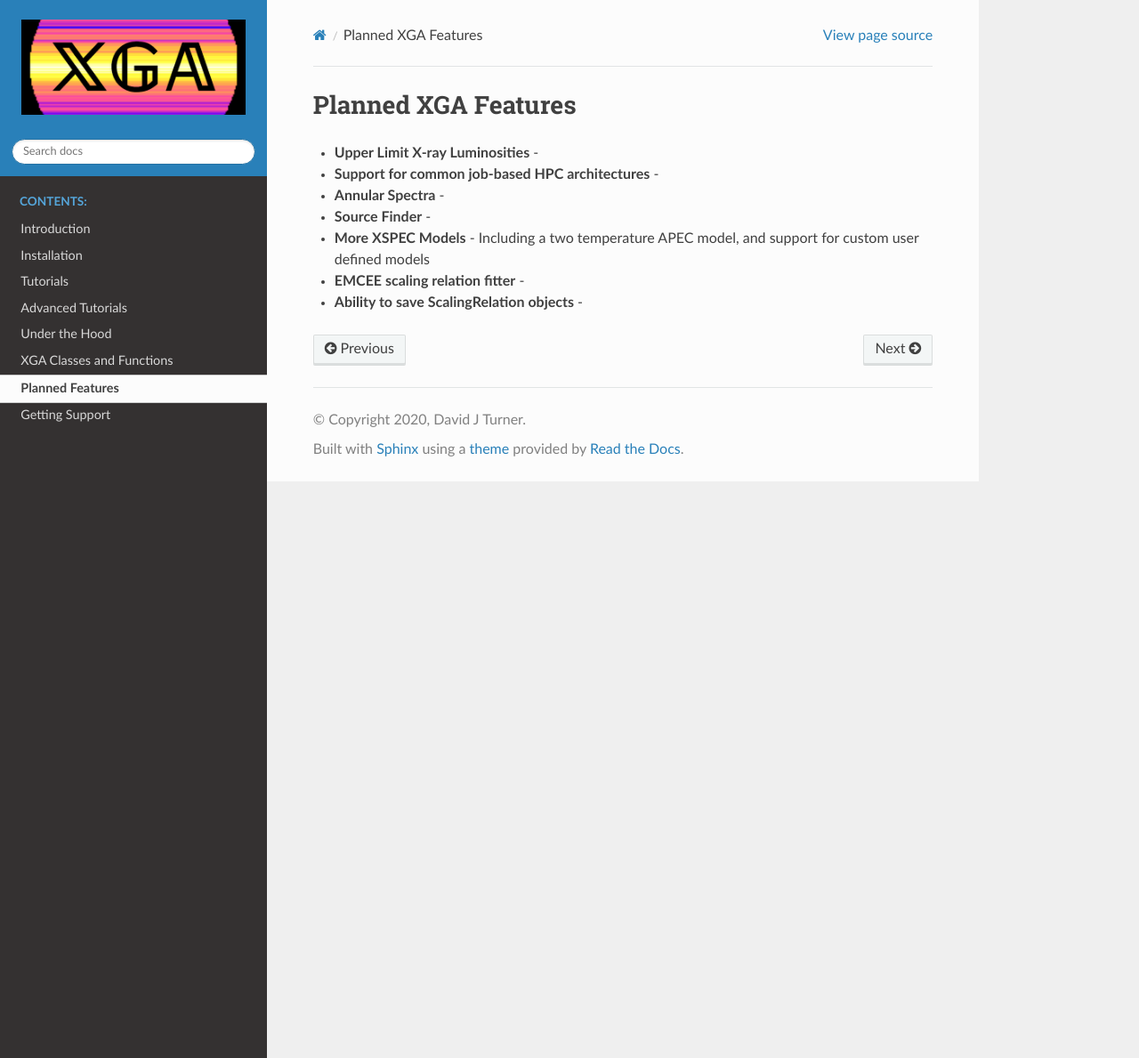
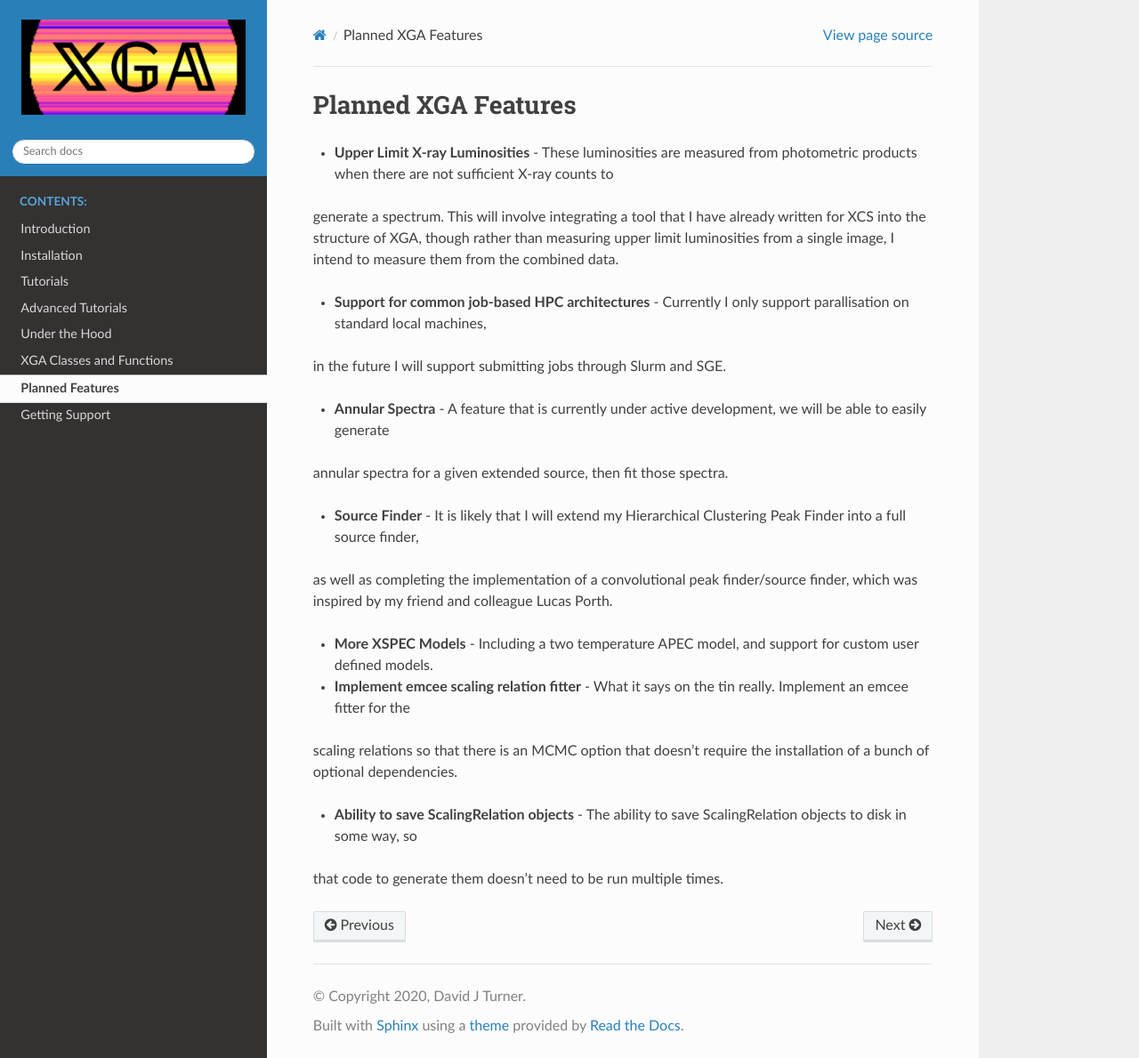
Before and after one commit to DavidT3/XGA, a Sphinx documentation site: the page built from docs/source/future.rst, in a window 1280 px wide and 1189 px high. Shown: the whole window at 89% size. Built offline with Sphinx 7.4.7 and the Read the Docs theme 2.0.0, drawn with Linux system fonts in a browser that asks for light colours; pages that are not in the unit, such as notebooks, are missing from menus.

Commit message:
Fleshed out the future features section of the documentation.

```diff
--- a/docs/source/future.rst
+++ b/docs/source/future.rst
@@ -1,16 +1,25 @@
 Planned XGA Features
 ========================
 
-* **Upper Limit X-ray Luminosities** -
+* **Upper Limit X-ray Luminosities** - These luminosities are measured from photometric products when there are not sufficient X-ray counts to
+generate a spectrum. This will involve integrating a tool that I have already written for XCS into the structure of XGA, though rather
+than measuring upper limit luminosities from a single image, I intend to measure them from the combined data.
 
-* **Support for common job-based HPC architectures** -
+* **Support for common job-based HPC architectures** - Currently I only support parallisation on standard local machines,
+in the future I will support submitting jobs through Slurm and SGE.
 
-* **Annular Spectra** -
+* **Annular Spectra** - A feature that is currently under active development, we will be able to easily generate
+annular spectra for a given extended source, then fit those spectra.
 
-* **Source Finder** -
+* **Source Finder** - It is likely that I will extend my Hierarchical Clustering Peak Finder into a full source finder,
+as well as completing the implementation of a convolutional peak finder/source finder, which was inspired by my friend
+and colleague Lucas Porth.
 
-* **More XSPEC Models** - Including a two temperature APEC model, and support for custom user defined models
+* **More XSPEC Models** - Including a two temperature APEC model, and support for custom user defined models.
 
-* **EMCEE scaling relation fitter** -
+* **Implement emcee scaling relation fitter** - What it says on the tin really. Implement an emcee fitter for the
+scaling relations so that there is an MCMC option that doesn't require the installation of a bunch of optional
+dependencies.
 
-* **Ability to save ScalingRelation objects** -
+* **Ability to save ScalingRelation objects** - The ability to save ScalingRelation objects to disk in some way, so
+that code to generate them doesn't need to be run multiple times.
```
